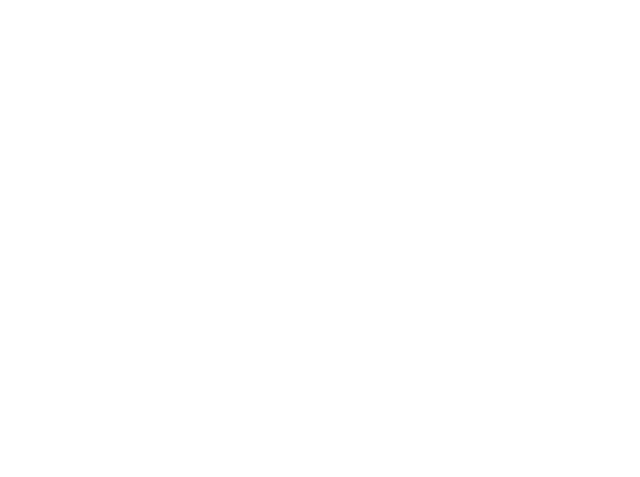
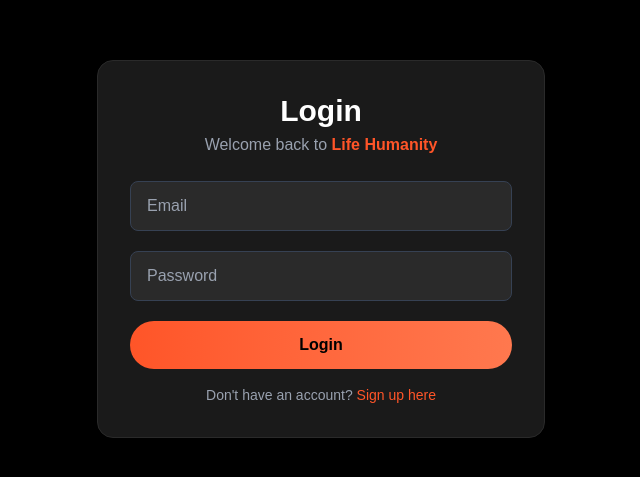
Before and after one commit to asharaam1/donation-user-web, a Next.js app: page / in a window 1280 px wide. Before the commit this address had no page. Shown: the part 151-628 px from the top of the page, without its empty margins (319-959 px from the left). Built offline with nearby package versions, Linux system fonts and the light colour scheme.

Commit message:
Auth Updated

```diff
--- a/app/auth/login/page.js
+++ b/app/auth/login/page.jsx
@@ -2,7 +2,7 @@
 import React, { useState } from 'react';
 import Link from 'next/link';
 import { getAuth, signInWithEmailAndPassword } from 'firebase/auth';
-import { getFirestore, doc, getDoc } from 'firebase/firestore';
+import { getFirestore, doc, getDoc, collection, query, where, getDocs } from 'firebase/firestore';
 import { app } from '../../utils/firebaseConfig';
 import { useRouter } from 'next/navigation';
 
@@ -35,9 +35,22 @@
         if (role === 'donor') {
           router.push('/donor-dashboard');
         } else if (role === 'needy') {
-          router.push('/needy-dashboard');
-        } else {
-          router.push('/dashboard');
+          const kycQuery = query(
+            collection(db, "kycRequests"),
+            where("userId", "==", user.uid)
+          );
+          const kycSnapshot = await getDocs(kycQuery);
+
+          if (!kycSnapshot.empty) {
+            const lastKYC = kycSnapshot.docs[kycSnapshot.docs.length - 1].data();
+            if (lastKYC.status === "approved") {
+              router.push('/needy/home');
+            } else {
+              router.push('/needy/kyc');
+            }
+          } else {
+            router.push('/needy/kyc');
+          }
         }
       } else {
         setError('User data not found!');
@@ -50,11 +63,11 @@
   };
 
   return (
-    <div className="min-h-screen bg-gray-100 flex items-center justify-center px-4">
-      <div className="bg-white p-8 rounded-xl shadow-lg w-full max-w-md">
+    <div className="min-h-screen bg-[#000000] flex items-center justify-center px-4">
+      <div className="bg-[#1a1a1a] p-8 rounded-2xl shadow-xl w-full max-w-md border border-[#2a2a2a]">
         <div className="text-center mb-6">
-          <h2 className="text-3xl font-bold">Login</h2>
-          <p className="mt-1 text-gray-500">Welcome back to Life Humanity</p>
+          <h2 className="text-3xl font-bold text-white">Login</h2>
+          <p className="mt-1 text-gray-400">Welcome back to <span className="text-[#ff5528] font-semibold">Life Humanity</span></p>
         </div>
 
         <form onSubmit={handleLogin} className="space-y-5">
@@ -64,7 +77,7 @@
             value={email}
             onChange={(e) => setEmail(e.target.value)}
             required
-            className="w-full px-4 py-2 border border-gray-300 rounded-lg focus:ring-2 focus:ring-blue-500 focus:outline-none"
+            className="w-full px-4 py-3 bg-[#2a2a2a] border border-gray-700 text-white rounded-lg placeholder-gray-400 focus:ring-2 focus:ring-[#ff5528] focus:outline-none"
           />
 
           <input
@@ -73,7 +86,7 @@
             value={password}
             onChange={(e) => setPassword(e.target.value)}
             required
-            className="w-full px-4 py-2 border border-gray-300 rounded-lg focus:ring-2 focus:ring-blue-500 focus:outline-none"
+            className="w-full px-4 py-3 bg-[#2a2a2a] border border-gray-700 text-white rounded-lg placeholder-gray-400 focus:ring-2 focus:ring-[#ff5528] focus:outline-none"
           />
 
           {error && <p className="text-red-500 text-sm text-center">{error}</p>}
@@ -81,13 +94,13 @@
           <button
             type="submit"
             disabled={isLoading}
-            className="w-full bg-[#ff5528] hover:bg-[#ff7f50] text-white font-semibold py-2 rounded-lg "
+            className="w-full bg-gradient-to-r from-[#ff5528] to-[#ff784e] text-black font-semibold py-3 rounded-full hover:opacity-90 transition-all"
           >
             {isLoading ? 'Logging in...' : 'Login'}
           </button>
         </form>
 
-        <p className="text-center text-sm text-gray-600 mt-4">
+        <p className="text-center text-sm text-gray-400 mt-4">
           Don&apos;t have an account?{' '}
           <Link href="/auth/signup" className="text-[#ff5528] hover:underline font-medium">
             Sign up here
--- a/app/auth/signup/page.js
+++ b/app/auth/signup/page.jsx
@@ -1,6 +1,5 @@
 "use client";
-import React from "react";
-import { useState } from "react";
+import React, { useState } from "react";
 import { getAuth, createUserWithEmailAndPassword } from "firebase/auth";
 import { getFirestore, doc, setDoc } from "firebase/firestore";
 import { app } from "../../utils/firebaseConfig";
@@ -84,12 +83,14 @@
   };
 
   return (
-    <div className="min-h-screen bg-gray-100 flex items-center justify-center px-4">
-      <div className="bg-white p-8 rounded-xl shadow-md w-full max-w-md">
-        <h2 className="text-2xl font-bold mb-6 text-center">Create Account</h2>
+    <div className="min-h-screen bg-[#000000] flex items-center justify-center px-4">
+      <div className="bg-[#1a1a1a] p-8 rounded-2xl shadow-xl w-full max-w-md border border-[#2a2a2a]">
+        <h2 className="text-3xl font-bold text-white mb-6 text-center">
+          Create Account
+        </h2>
 
         <form onSubmit={handleSignup} className="space-y-4">
-          <div className="flex justify-center gap-6 mb-2">
+          <div className="flex justify-center gap-6 text-white">
             <label className="flex items-center gap-2">
               <input
                 type="radio"
@@ -116,7 +117,7 @@
             value={fullName}
             onChange={(e) => setFullName(e.target.value)}
             required
-            className="w-full px-4 py-2 border rounded-lg"
+            className="w-full px-4 py-3 bg-[#2a2a2a] text-white placeholder-gray-400 border border-gray-700 rounded-lg focus:ring-2 focus:ring-[#ff5528] focus:outline-none"
           />
 
           <input
@@ -125,7 +126,7 @@
             value={email}
             onChange={(e) => setEmail(e.target.value)}
             required
-            className="w-full px-4 py-2 border rounded-lg"
+            className="w-full px-4 py-3 bg-[#2a2a2a] text-white placeholder-gray-400 border border-gray-700 rounded-lg focus:ring-2 focus:ring-[#ff5528] focus:outline-none"
           />
 
           <input
@@ -134,7 +135,7 @@
             value={password}
             onChange={(e) => setPassword(e.target.value)}
             required
-            className="w-full px-4 py-2 border rounded-lg"
+            className="w-full px-4 py-3 bg-[#2a2a2a] text-white placeholder-gray-400 border border-gray-700 rounded-lg focus:ring-2 focus:ring-[#ff5528] focus:outline-none"
           />
 
           {role === "needy" && (
@@ -145,26 +146,25 @@
                 value={country}
                 onChange={(e) => setCountry(e.target.value)}
                 required
-                className="w-full px-4 py-2 border rounded-lg"
+                className="w-full px-4 py-3 bg-[#2a2a2a] text-white placeholder-gray-400 border border-gray-700 rounded-lg focus:ring-2 focus:ring-[#ff5528] focus:outline-none"
               />
+
               <input
                 type="text"
                 placeholder="Mobile Number"
                 value={mobile}
                 onChange={(e) => setMobile(e.target.value)}
                 required
-                className="w-full px-4 py-2 border rounded-lg"
+                className="w-full px-4 py-3 bg-[#2a2a2a] text-white placeholder-gray-400 border border-gray-700 rounded-lg focus:ring-2 focus:ring-[#ff5528] focus:outline-none"
               />
-              <label className="block text-sm text-gray-700">
-                Upload Live Photo (KYC)
+
               <input
                 type="file"
                 accept="image/*"
                 onChange={(e) => setKycFile(e.target.files[0])}
                 required
-                  className="mt-2 w-full text-sm text-gray-600 file:py-2 file:px-4 file:rounded-md file:border-0 file:text-sm file:font-semibold file:bg-blue-50 file:text-[#ff5520] hover:file:bg-[#ff7f50] file:cursor-pointer file:transition file:duration-300"
+                className="mt-1 w-full text-sm text-white file:py-2 file:px-4 file:rounded-md file:border-0 file:font-semibold file:bg-[#ff5528] file:text-white hover:file:bg-[#ff7f50] file:cursor-pointer file:transition file:duration-300"
               />
-              </label>
             </>
           )}
 
@@ -173,12 +173,13 @@
           <button
             type="submit"
             disabled={uploading}
-            className="w-full bg-[#ff5528] hover:bg-[#ff7f50] text-white py-2 rounded-lg transition">
+            className="w-full bg-gradient-to-r from-[#ff5528] to-[#ff784e] text-black font-semibold py-3 rounded-full hover:opacity-90 transition-all"
+          >
             {uploading ? "Creating..." : "Sign Up"}
           </button>
         </form>
 
-        <p className="text-center text-sm mt-4">
+        <p className="text-center text-sm text-gray-400 mt-4">
           Already have an account?{" "}
           <Link href="/auth/login" className="text-[#ff5528] hover:underline">
             Login here
--- a/app/page.tsx
+++ b/app/page.tsx
@@ -1,14 +1,8 @@
-"use client";
+import React from 'react'
+import LoginPage from './auth/login/page';
 
-import { useEffect } from 'react';
-import { useRouter } from 'next/navigation';
+const page = () => {
+  return <LoginPage />
+}
 
-export default function Page() {
-  const router = useRouter();
-
-  useEffect(() => {
-    router.push('/auth/login');
-  }, [router]);
-
-  return null;
-}
+export default page;
--- /dev/null
+++ b/app/utils/cloudinaryUpload.js
@@ -0,0 +1,14 @@
+export const uploadToCloudinary = async (file, folder) => {
+  const formData = new FormData();
+  formData.append("file", file);
+  formData.append("upload_preset", "Donation App");
+  formData.append("folder", folder);
+
+  const res = await fetch("https://api.cloudinary.com/v1_1/dhcqfjulx/image/upload", {
+    method: "POST",
+    body: formData,
+  });
+
+  const data = await res.json();
+  return data.secure_url;
+};
--- a/app/utils/firebaseConfig.js
+++ b/app/utils/firebaseConfig.js
@@ -3,13 +3,12 @@
 import { getFirestore } from "firebase/firestore";
 
 const firebaseConfig = {
-  apiKey: "AIzaSyAfASez0BnqEkEMxTLqJuE_bsmagV_IH_Y",
-  authDomain: "helpdesk-smit.firebaseapp.com",
-  projectId: "helpdesk-smit",
-  storageBucket: "helpdesk-smit.firebasestorage.app",
-  messagingSenderId: "516701942489",
-  appId: "1:516701942489:web:b0f487463f5aac641b84c8",
-  measurementId: "G-77BTEXTW14"
+  apiKey: "AIzaSyDKH_B4nqz61gkcaBPvabk_Pi7tz9vhNUU",
+  authDomain: "donation-app-10f97.firebaseapp.com",
+  projectId: "donation-app-10f97",
+  storageBucket: "donation-app-10f97.firebasestorage.app",
+  messagingSenderId: "597136163911",
+  appId: "1:597136163911:web:38ce8840dc46d7c9985d62"
 };
 
 const app = initializeApp(firebaseConfig);
--- a/package.json
+++ b/package.json
@@ -10,9 +10,13 @@
   },
   "dependencies": {
     "firebase": "^11.9.0",
+    "framer-motion": "^12.16.0",
     "next": "15.3.3",
     "react": "^19.0.0",
-    "react-dom": "^19.0.0"
+    "react-dom": "^19.0.0",
+    "react-responsive-carousel": "^3.2.23",
+    "react-webcam": "^7.2.0",
+    "swiper": "^11.2.8"
   },
   "devDependencies": {
     "@eslint/eslintrc": "^3",
--- a/tsconfig.json
+++ b/tsconfig.json
@@ -22,6 +22,6 @@
       "@/*": ["./*"]
     }
   },
-  "include": ["next-env.d.ts", "**/*.ts", "**/*.tsx", ".next/types/**/*.ts", "app/auth/login/page.js", "app/auth/signup/page.js"],
+  "include": ["next-env.d.ts", "**/*.ts", "**/*.tsx", ".next/types/**/*.ts", "app/auth/login/page.jsx", "app/auth/signup/page.jsx"],
   "exclude": ["node_modules"]
 }
```
Also changed, not shown: 1 other file (tests, documents, lock files or other folders). Lines whose indentation alone changed are shown as unchanged.
